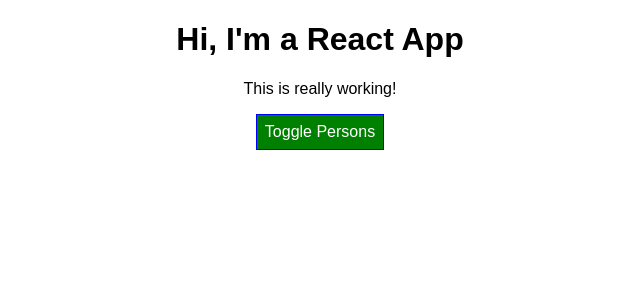
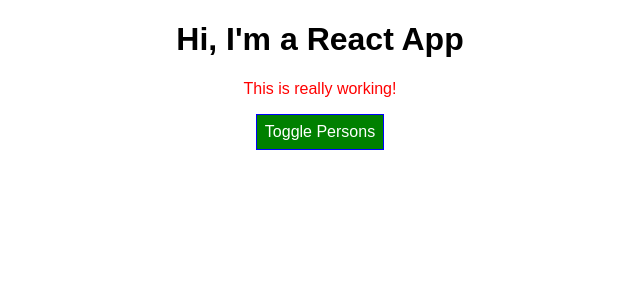
Before and after one commit to beingscholar/complete-reactjs, a React (Create React App) app: page / in a window 1280 px wide. Shown: the top 300 px of the page, without its empty margins (320-960 px from the left). Built offline with nearby package versions, Linux system fonts and the light colour scheme.

Commit message:
062 Setting Class Names Dynamically

```diff
--- a/src/App.css
+++ b/src/App.css
@@ -1,3 +1,15 @@
 .App {
   text-align: center;
 }
+
+.red {
+  color: red;
+}
+
+.green {
+  color: green;
+}
+
+.bold {
+  font-weight: bold;
+}
--- a/src/App.js
+++ b/src/App.js
@@ -84,11 +84,17 @@ class App extends Component {
       );
       style.backgroundColor = 'red';
     }
-
+    const classes = ['red'];  // classes = ['red']
+    if (this.state.persons.length <= 2) {
+      classes.push('bold');   // classes = ['bold', 'red']
+    }
+    if (this.state.persons.length <= 1) {
+      classes.push('green');  // classes = ['bold', 'green']
+    }
     return (
       <div className="App">
         <h1>Hi, I'm a React App</h1>
-        <p>This is really working!</p>
+        <p className={classes.join(' ')}>This is really working!</p>
         <button
           style={style}
           onClick={this.togglePersonHandler}>Toggle Persons</button>
```
